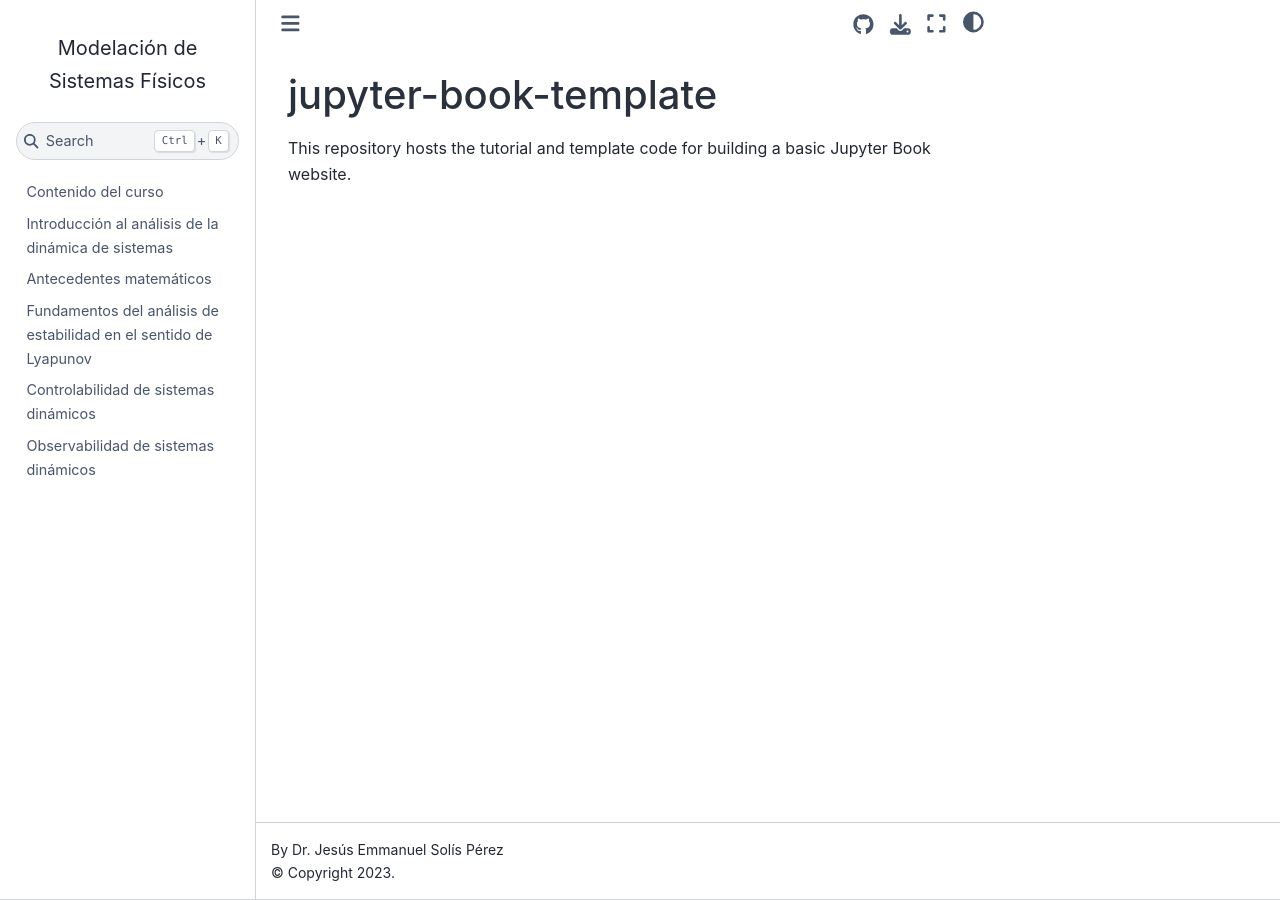
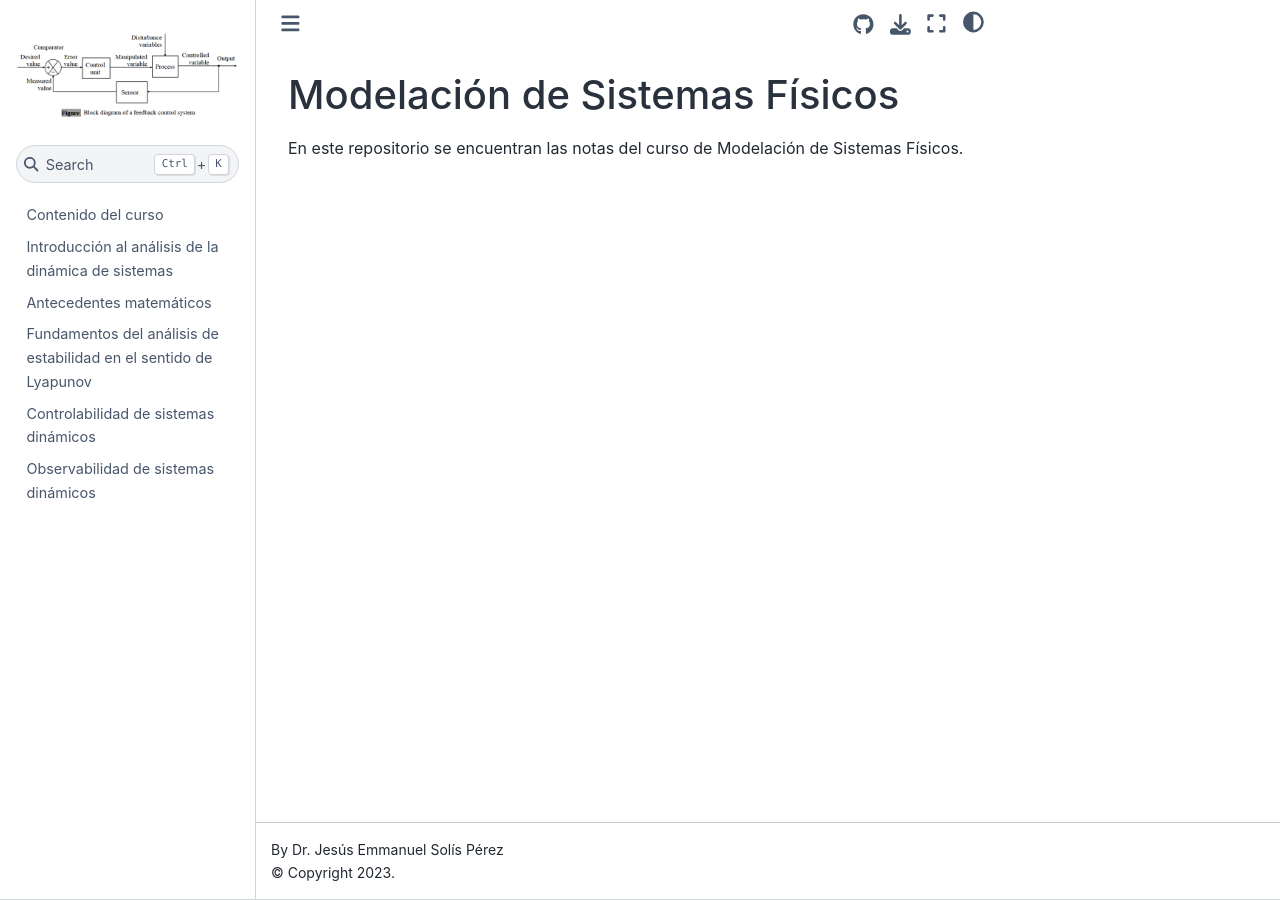
Before and after one commit to jesolisp/Curso-Modelacion-Sistemas-Fisicos, a Jupyter Book: the page built from README.md, in a window 1280 px wide. Built offline with Jupyter Book 1.0.4 settings and Sphinx 7.4.7 and the Sphinx Book theme 1.1.4, drawn with Linux system fonts in a browser that asks for light colours; comment, search, counter and statistics services are not loaded.

Commit message:
File updated

```diff
--- a/README.md
+++ b/README.md
@@ -1,3 +1,3 @@
-# jupyter-book-template
+# Modelación de Sistemas Físicos
 
-This repository hosts the tutorial and template code for building a basic Jupyter Book website.
+En este repositorio se encuentran las notas del curso de Modelación de Sistemas Físicos.
--- a/_config.yml
+++ b/_config.yml
@@ -3,7 +3,7 @@
 
 title: Modelación de Sistemas Físicos # Change this to your book title.
 author: Dr. Jesús Emmanuel Solís Pérez # Change this to your name (or your team/organization name).
-logo: docs/images/Tux.png
+logo: docs/images/closed_loop.png
 
 # Force re-execution of notebooks on each build.
 # See https://jupyterbook.org/content/execute.html
```
